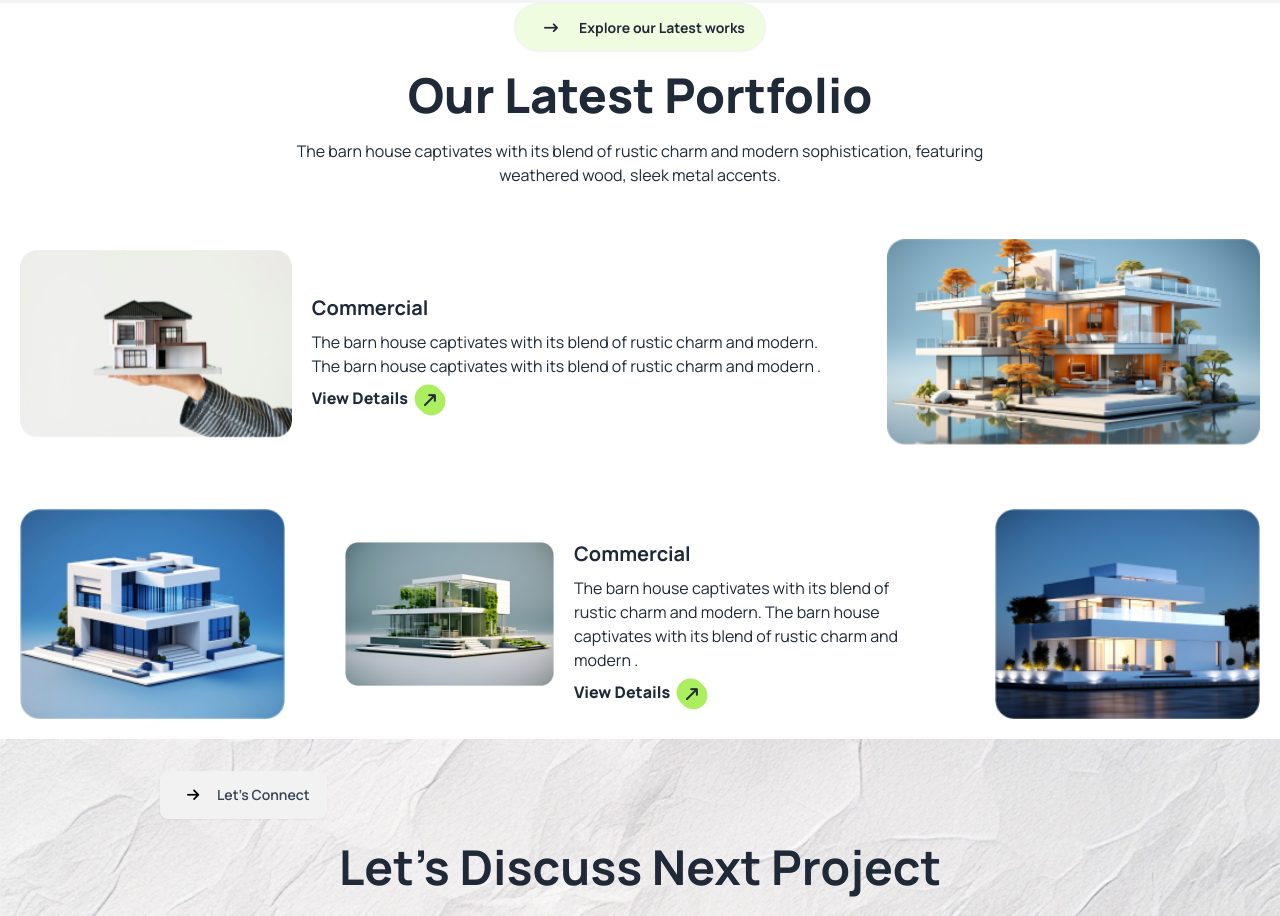
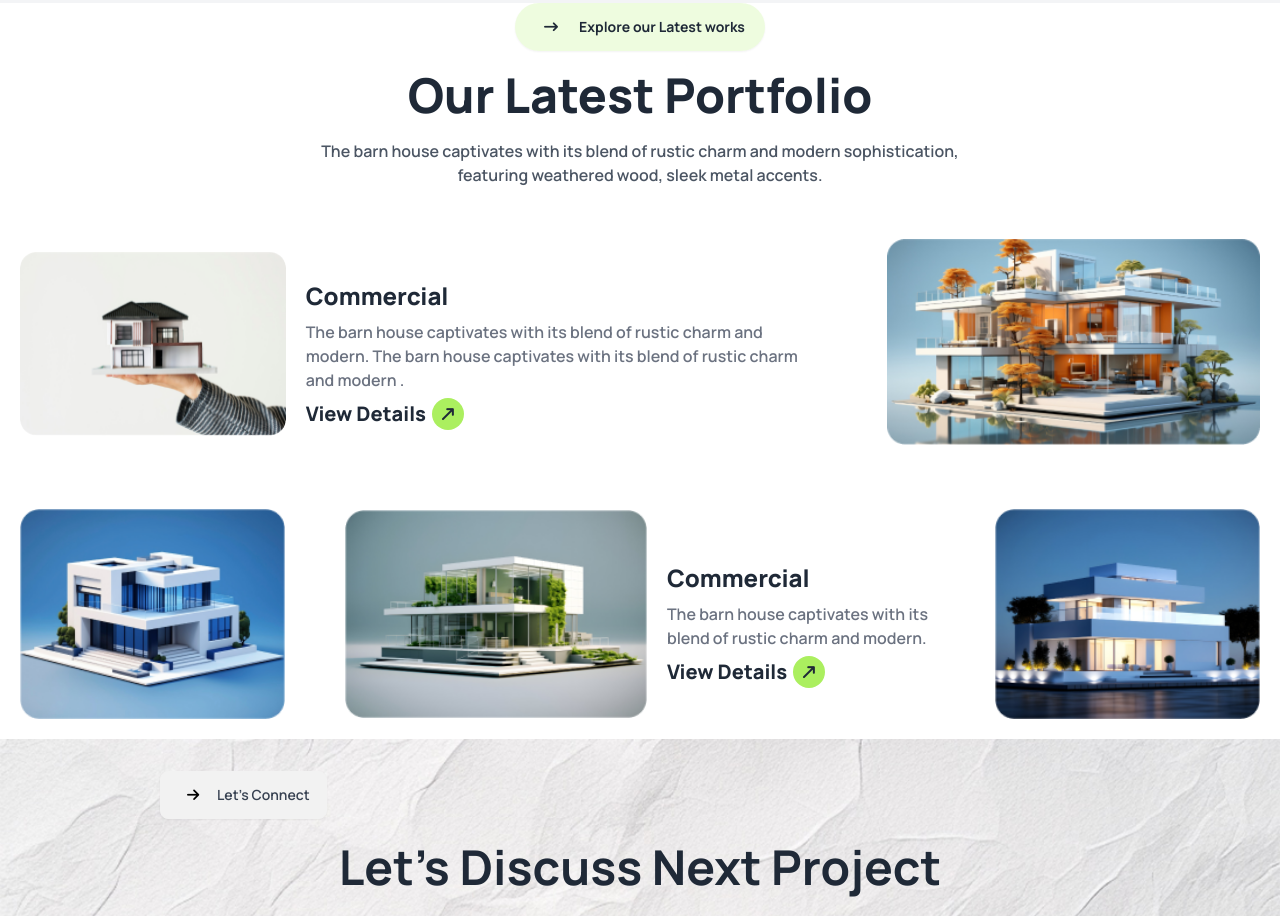
Before and after one commit to ibrahimsikder314/assignment-3, a plain HTML site: page index.html in a window 1280 px wide. Shown: the part 2132-3048 px from the top of the page. Drawn offline with nearby package versions, Linux system fonts and the light colour scheme.

Commit message:
our latest portfolio section done

```diff
--- a/index.html
+++ b/index.html
@@ -175,15 +175,15 @@
 <!-- latest portfolio -->
 <section>
     <div class="space-y-5 pb-8">
-        <button class=" btn bg-light-green px-5 py-2 font-bold flex justify-center items-center rounded-full gap-3 mx-auto">
+        <button class=" btn bg-light-green px-5 py-2 font-bold flex justify-center items-center rounded-full border-none gap-3 mx-auto">
           <i class="fa-solid fa-arrow-right-long w-8 h-8 rounded-full flex justify-center items-center"></i>
           Explore our Latest works
         </button>
         <h1 class="lg:text-5xl text-3xl font-extrabold text-center">
             Our Latest Portfolio
         </h1>
-        <p class="lg:w-7/12 text-center mx-auto">
-          The barn house captivates with its blend of rustic charm and modern sophistication, featuring weathered wood, sleek metal accents.
+        <p class="lg:w-7/12 text-base font-semibold text-gray-600 text-center gap-3 mx-auto">
+          The barn house captivates with its blend of rustic charm and modern sophistication, <br>featuring weathered wood, sleek metal accents.
         </p>
       </div>
     <div class="grid grid-cols-1 lg:grid-cols-12 lg:grid-rows-2 gap-5">
@@ -192,16 +192,16 @@
             <img src="./assets/img1.png" alt="" class="w-full">
           </div>
           <div class="space-y-2">
-            <h4 class="text-xl font-bold">
+            <h4 class="text-2xl font-extrabold">
               Commercial
             </h4>
-            <p>
+            <p class="text-base font-semibold text-gray-500">
               The barn house captivates with its blend of rustic charm and modern. The barn house captivates with its blend of rustic charm and modern .
             </p>
             <button class="flex gap-2">
-              <p class="text-base font-extrabold">View Details</p>
+              <p class="text-xl font-extrabold">View Details</p>
               <div class="-rotate-45 flex justify-center items-center h-7 w-7 rounded-full bg-commongreen">
-                <i class="fa-solid fa-arrow-right-long w-8 h-8 rounded-full flex justify-center items-center bg-color-green"></i>
+                <i class="fa-solid fa-arrow-right-long w-8 h-8 p-4 rounded-full flex justify-center items-center bg-color-green"></i>
               </div>
             </button>
           </div>
@@ -217,16 +217,16 @@
             <img src="./assets/img4.png" alt="" class="w-full">
           </div>
           <div class="space-y-2 ">
-            <h4 class="text-xl font-bold">
+            <h4 class="text-2xl font-extrabold">
               Commercial
             </h4>
-            <p>
-              The barn house captivates with its blend of rustic charm and modern. The barn house captivates with its blend of rustic charm and modern .
+            <p  class="text-base font-semibold text-gray-500">
+              The barn house captivates with its blend of rustic charm and modern.
             </p>
             <button class="flex gap-2">
-              <p class="text-base font-extrabold">View Details</p>
+              <p class="text-xl font-extrabold">View Details</p>
               <div class="-rotate-45 flex justify-center items-center h-7 w-7 rounded-full bg-commongreen">
-                <i class="fa-solid fa-arrow-right-long  w-8 h-8 rounded-full flex justify-center items-center bg-color-green"></i>
+                <i class="fa-solid fa-arrow-right-long  w-8 h-8 p-4 rounded-full flex justify-center items-center bg-color-green"></i>
               </div>
             </button>
           </div>
```
